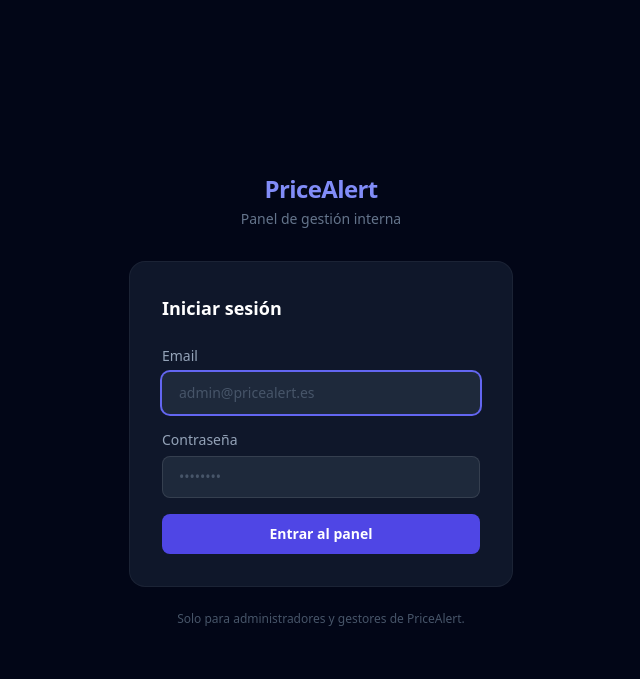
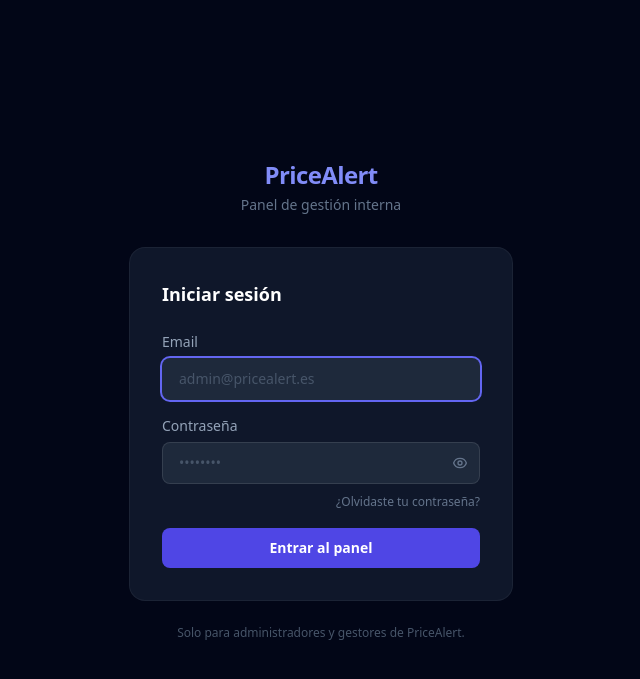
Before and after one commit to jonathanmade/price-alert-tracker, a Django app: page /staff/login/ in a window 1280 px wide. Shown: the top 679 px of the page, without its empty margins (319-959 px from the left). Run offline with Django 5.2, Linux system fonts and the light colour scheme; parts of the project's set-up code (start-up, migrations or seed data) failed here and were passed over; some libraries are stand-ins or nearby versions.

Commit message:
fix: restore forgot password link in staff login

```diff
--- a/templates/staff/login.html
+++ b/templates/staff/login.html
@@ -3,6 +3,7 @@
 <head>
   <meta charset="UTF-8" />
   <meta name="viewport" content="width=device-width, initial-scale=1.0" />
+  <link rel="icon" type="image/svg+xml" href="/static/staff/img/favicon.svg">
   <title>Acceso staff · PriceAlert</title>
   <script src="https://cdn.tailwindcss.com"></script>
 </head>
@@ -40,13 +41,38 @@
         </div>
         <div>
           <label class="block text-sm font-medium text-slate-400 mb-1.5">Contraseña</label>
-          <input
-            type="password"
-            name="password"
-            required
-            placeholder="••••••••"
-            class="w-full bg-slate-800 border border-white/10 text-white placeholder-slate-600 rounded-lg px-4 py-2.5 text-sm focus:outline-none focus:ring-2 focus:ring-indigo-500 focus:border-transparent"
-          />
+          <div class="relative">
+            <input id="password" type="password" name="password"
+              required
+              placeholder="••••••••"
+              class="w-full bg-slate-800 border border-white/10 text-white placeholder-slate-600
+                     rounded-lg px-4 py-2.5 text-sm pr-10 focus:outline-none focus:ring-2 focus:ring-indigo-500"/>
+            <button type="button" onclick="togglePassword('password', this)"
+              class="absolute right-3 top-1/2 -translate-y-1/2 text-slate-500 hover:text-slate-300 transition-colors">
+              <svg class="w-4 h-4 eye-open" fill="none" stroke="currentColor" viewBox="0 0 24 24">
+                <path stroke-linecap="round" stroke-linejoin="round" stroke-width="2"
+                  d="M15 12a3 3 0 11-6 0 3 3 0 016 0z"/>
+                <path stroke-linecap="round" stroke-linejoin="round" stroke-width="2"
+                  d="M2.458 12C3.732 7.943 7.523 5 12 5c4.478 0 8.268 2.943 9.542 7
+                     -1.274 4.057-5.064 7-9.542 7-4.477 0-8.268-2.943-9.542-7z"/>
+              </svg>
+              <svg class="w-4 h-4 eye-closed hidden" fill="none" stroke="currentColor" viewBox="0 0 24 24">
+                <path stroke-linecap="round" stroke-linejoin="round" stroke-width="2"
+                  d="M13.875 18.825A10.05 10.05 0 0112 19c-4.478 0-8.268-2.943-9.542-7
+                     a9.97 9.97 0 011.563-3.029m5.858.908a3 3 0 114.243 4.243
+                     M9.878 9.878l4.242 4.242M9.88 9.88l-3.29-3.29
+                     m7.532 7.532l3.29 3.29M3 3l3.59 3.59
+                     m0 0A9.953 9.953 0 0112 5c4.478 0 8.268 2.943 9.542 7
+                     a10.025 10.025 0 01-4.132 5.411m0 0L21 21"/>
+              </svg>
+            </button>
+          </div>
+          <div class="text-right mt-1">
+            <a href="/staff/password-reset/"
+               class="text-xs text-slate-500 hover:text-indigo-400 transition-colors">
+              ¿Olvidaste tu contraseña?
+            </a>
+          </div>
         </div>
         <button
           type="submit"
@@ -62,5 +88,14 @@
     </p>
   </div>
 
+<script>
+function togglePassword(inputId, btn) {
+  const input = document.getElementById(inputId);
+  const isPassword = input.type === 'password';
+  input.type = isPassword ? 'text' : 'password';
+  btn.querySelector('.eye-open').classList.toggle('hidden', isPassword);
+  btn.querySelector('.eye-closed').classList.toggle('hidden', !isPassword);
+}
+</script>
 </body>
 </html>
```
